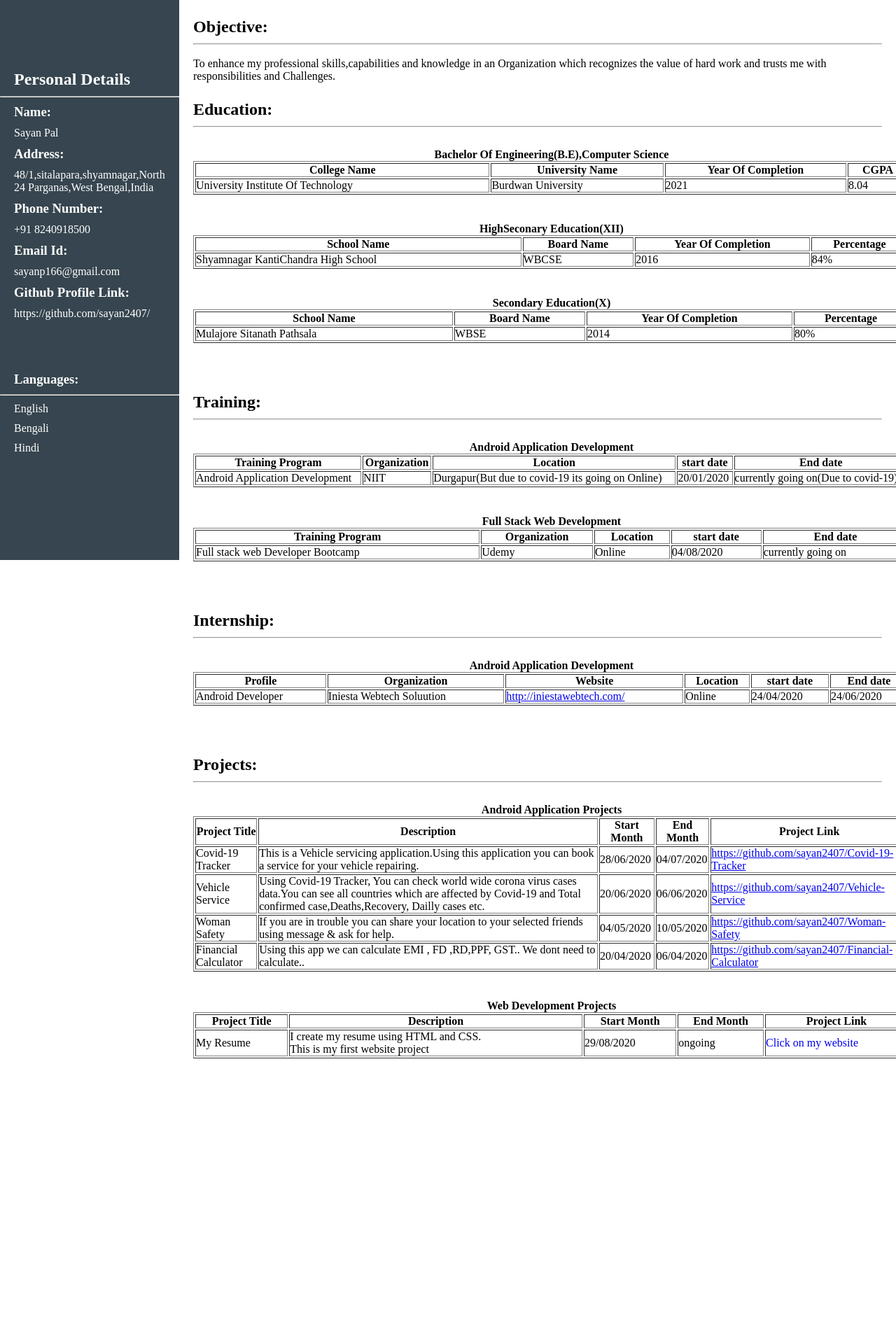
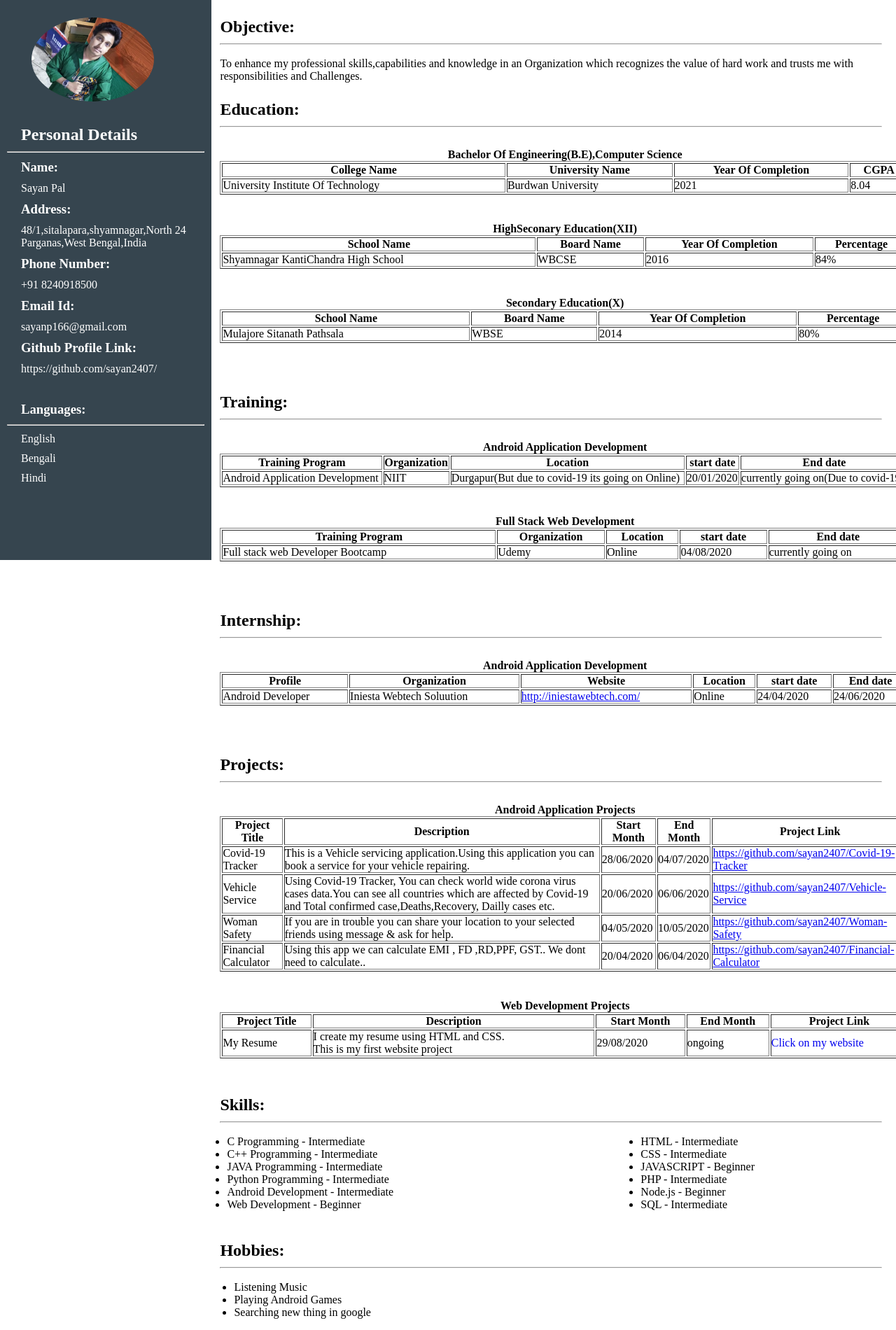
Before and after one commit to sayan2407/Resume, a plain HTML site: page index.html in a window 1280 px wide. Shown: the whole page at 70% size. Before the commit the page ends 1522 px from the top, so only its background shows below. Drawn offline with Linux system fonts and the light colour scheme.

Commit message:
my picture

```diff
--- a/index.html
+++ b/index.html
@@ -14,16 +14,29 @@
        margin:0px;
        padding:0px;
     }
+    div.clear{
+   clear:none;
+}
+    img{
+       margin:25px 20px 0px 35px;
+       border-radius:50%;
+       left:50%
+       width:100px;
+       height:120px;
+       float:center;
+    }
     .personal{
-     float:left;
-      width:20%;
+      padding-right:10px;
+      padding-left:10px;
+      float:left;
+      width:22%;
       background-color:#36454f;
-      overflow:auto;
+      overflow:hidden;
       position:fixed;
       height:100%;
    }
    .heading{
-     margin:100px 20px 10px 20px;
+     margin:30px 20px 10px 20px;
      color:white;
   }
   .data{
@@ -35,6 +48,9 @@
    margin:25px 20px 10px 20px;
 
 }
+  .list{
+       margin-left:40px;
+ }
   .brk{
    color:#f0f8ff;
    margin-left:20px;
@@ -51,10 +67,11 @@
   </style>
  <meta charset ="utf-8">
  <meta name="description" content="This is a Resume">
- <title> Sayan </title>
+ <title> Sayanpal_Resume </title>
 </head>
 <body>
   <div class="personal">
+    <img src="my.ico">
      <h2 class="heading">Personal Details</h2>
      <hr>
      <h3 class="data">Name:</h3>
@@ -67,15 +84,15 @@
      <p class="data">sayanp166@gmail.com</p>
       <h3 class="data">Github Profile Link:</h3>
      <a href="https://github.com/sayan2407/" target="_blank"style="text-decoration:none;"><p class="data">https://github.com/sayan2407/</p></a>
-     <br><br><br>
+     <br>
      <h3 class="data">Languages:</h3>
      <hr style="color:white">
      <p class="data">English</p>
        <p class="data">Bengali</p>
       <p class="data">Hindi</p>
-      <br><br><br>
+      <br>
  </div>
-  <div style="float:right;align:left;width:80%;padding-left:20px;overflow:auto;">
+  <div style="padding-bottom:15px;float:right;align:left;width:77%;padding-left:20px;overflow:auto;overflow-x:hidden">
     <h2 class="data1">Objective:</h2>
     <hr class="brk"><br>
     <p class="value">To enhance my professional skills,capabilities and knowledge in an Organization which
@@ -250,17 +267,42 @@
       <td>ongoing</td>
       <td><a href="https://sayan2407.github.io/Resume/" target="_blank" style="text-decoration:none">Click on my website</a></td>
    </tr>
-  </table>
+  </table><br>
+     <h2 class="data1">Skills:</h2>
+    <hr class="brk"><br>
+  <diV>
+    <div style="width:37%;margin-left:30px;margin-right:20px;float:left">
+     <ul>
+       <li>C Programming - Intermediate</li>
+       <li>C++ Programming - Intermediate</li>
+        <li>JAVA Programming - Intermediate</li>
+       <li>Python Programming - Intermediate</li>
+       <li>Android Development - Intermediate</li>
+       <li>Web Development - Beginner</li>
+    </ul>
+    </div>
+    <div class="clear" style="width:37%;text-align:left;margin-left:10px;float:right">
+    <ul>
+       <li>HTML - Intermediate</li>
+       <li>CSS - Intermediate</li>
+        <li>JAVASCRIPT - Beginner</li>
+       <li>PHP - Intermediate</li>
+       <li>Node.js - Beginner</li>
+       <li>SQL - Intermediate</li>
+    </ul>
+    </div>
+ </diV>
+   <br style="clear:both"><br>
+  <h2 class="data1">Hobbies:</h2>
+   <hr class="brk"><br>
+   <ul class="list">
+     <li>Listening Music</li>
+      <li>Playing Android Games</li>
+      <li>Searching new thing in google</li>
+   </ul><br>
 
- <!--   <h2 class="data1">Skills:</h2>
-    <hr class="brk"><br>
-    <table style=" cellpadding:20px;">
-      <tr>
-       <td>C</td>
-        <td>C++</td>
-         <td>Java</td>
-     <tr>
-   </table><br>  -->
+<!--  <h2 class="data1">Declaration:</h2>
+   <hr class="brk"><br> -->
 
 
   </div>
```
Also changed, not shown: IMG-20200912-WA0009.jpg (added), my.ico (added), my.jpg (added), splash_icon.png (added).
